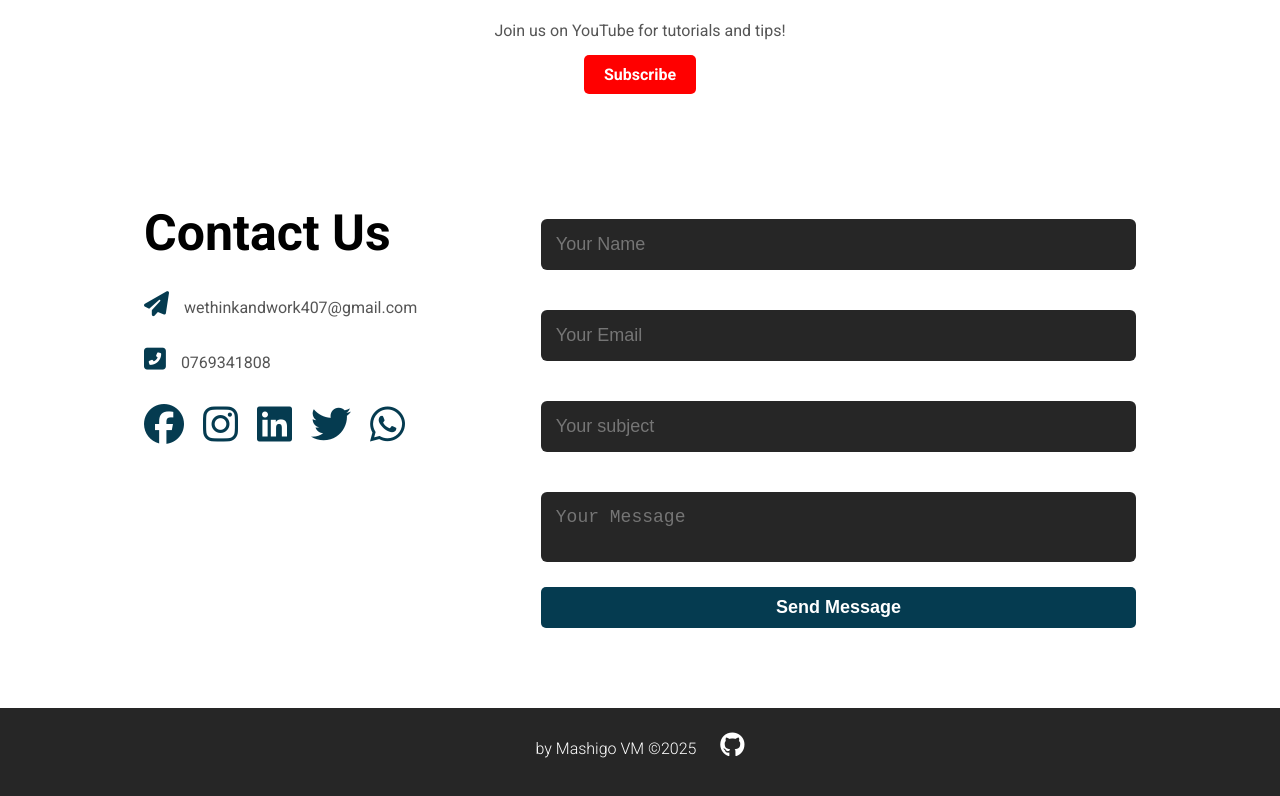
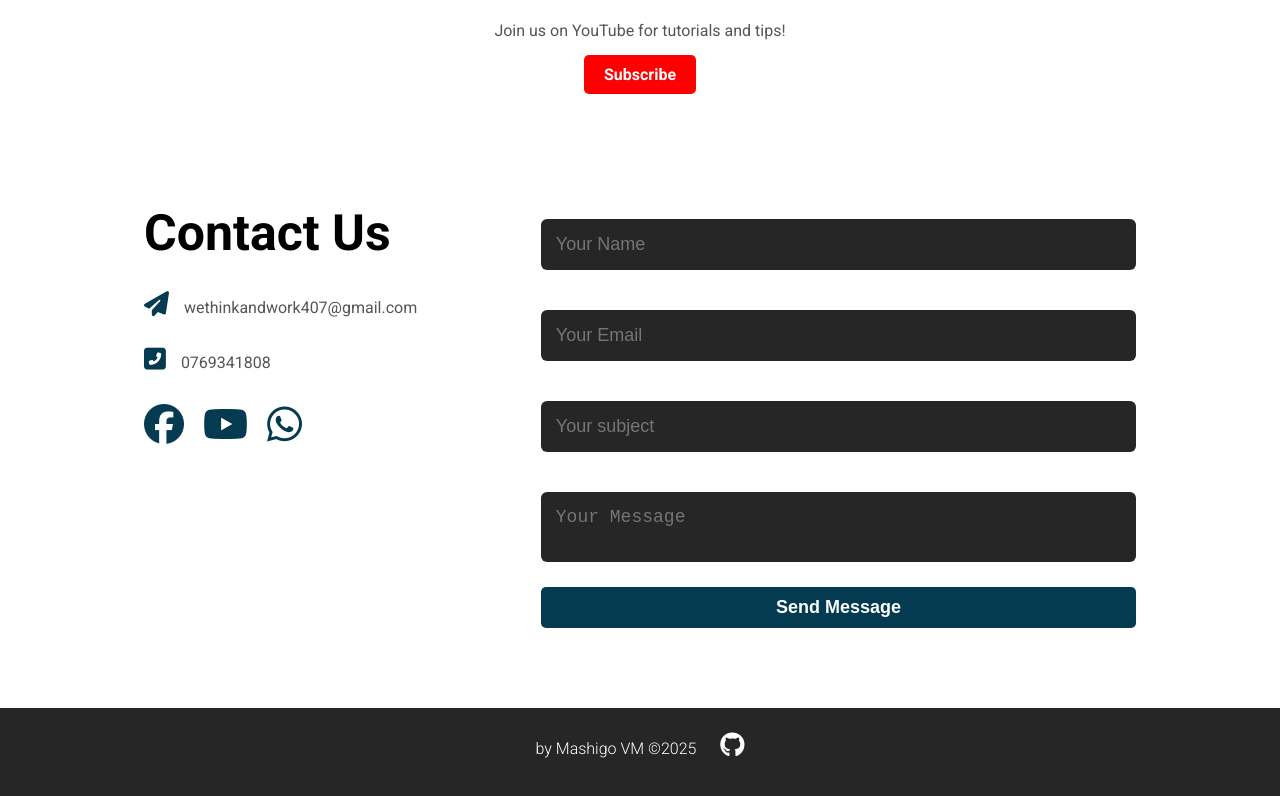
Before and after one commit to mashigovincent01/wethinkandwork-grade-12-maths, a plain HTML site: page index.html in a window 1280 px wide. Shown: the part 1842-2638 px from the top of the page. Drawn offline with nearby package versions, Linux system fonts and the light colour scheme.

Commit message:
update social icons

```diff
--- a/index.html
+++ b/index.html
@@ -105,10 +105,8 @@
                     <p><i class="fas fa-paper-plane"></i>wethinkandwork407@gmail.com</p>
                     <p><i class="fas fa-phone-square-alt"></i>0769341808</p>
                     <div class="social-icons">
-                        <a href="#"><i class="fab fa-facebook"></i></a>
-                        <a href="#"><i class="fab fa-instagram"></i></a>
-                        <a href="#"><i class="fab fa-linkedin"></i></a>
-                        <a href="#"><i class="fab fa-twitter"></i></a>
+                        <a href="https://www.facebook.com/profile.php?id=61571597495591"><i class="fab fa-facebook"></i></a>
+                        <a href="https://www.youtube.com/@wethinkandwork"><i class="fab fa-youtube"></i></a>
                         <a href="#" id="whatsapp"><i class="fab fa-whatsapp" ></i></a>
                     </div>
                     </div>
```
